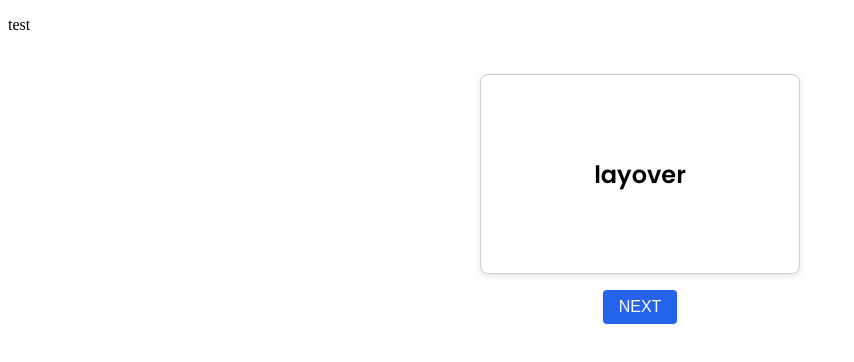
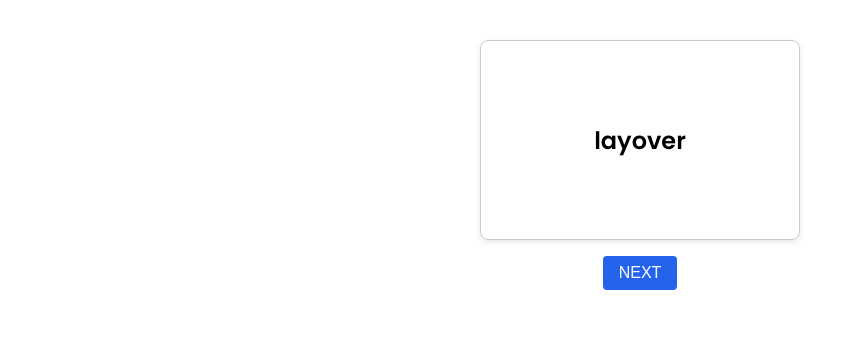
Before and after one commit to mg661/vorti, a Vue app: page / in a window 1280 px wide. Shown: the top 362 px of the page, without its empty margins (0-854 px from the left). Built offline with nearby package versions, Linux system fonts and the light colour scheme.

Commit message:
v.002
test

```diff
--- a/src/App.vue
+++ b/src/App.vue
@@ -3,7 +3,6 @@ import Flashcard from './components/Flashcard.vue'
 </script>
 
 <template>
-  <p>test</p>
   <Flashcard/>
 
 </template>
--- a/vite.config.js
+++ b/vite.config.js
@@ -10,6 +10,7 @@ export default defineConfig({
     vue(),
     vueDevTools(),
   ],
+  base: '/vorti/',
   resolve: {
     alias: {
       '@': fileURLToPath(new URL('./src', import.meta.url)),
```
